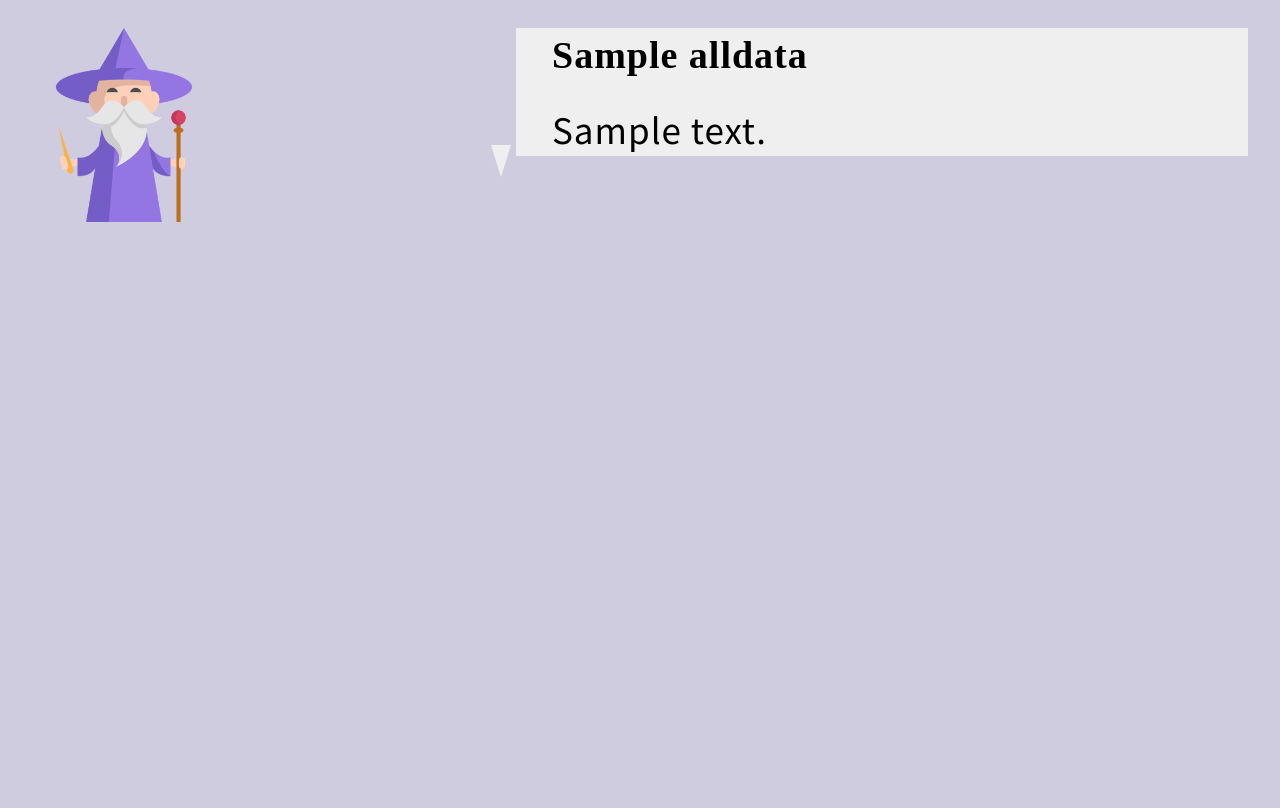
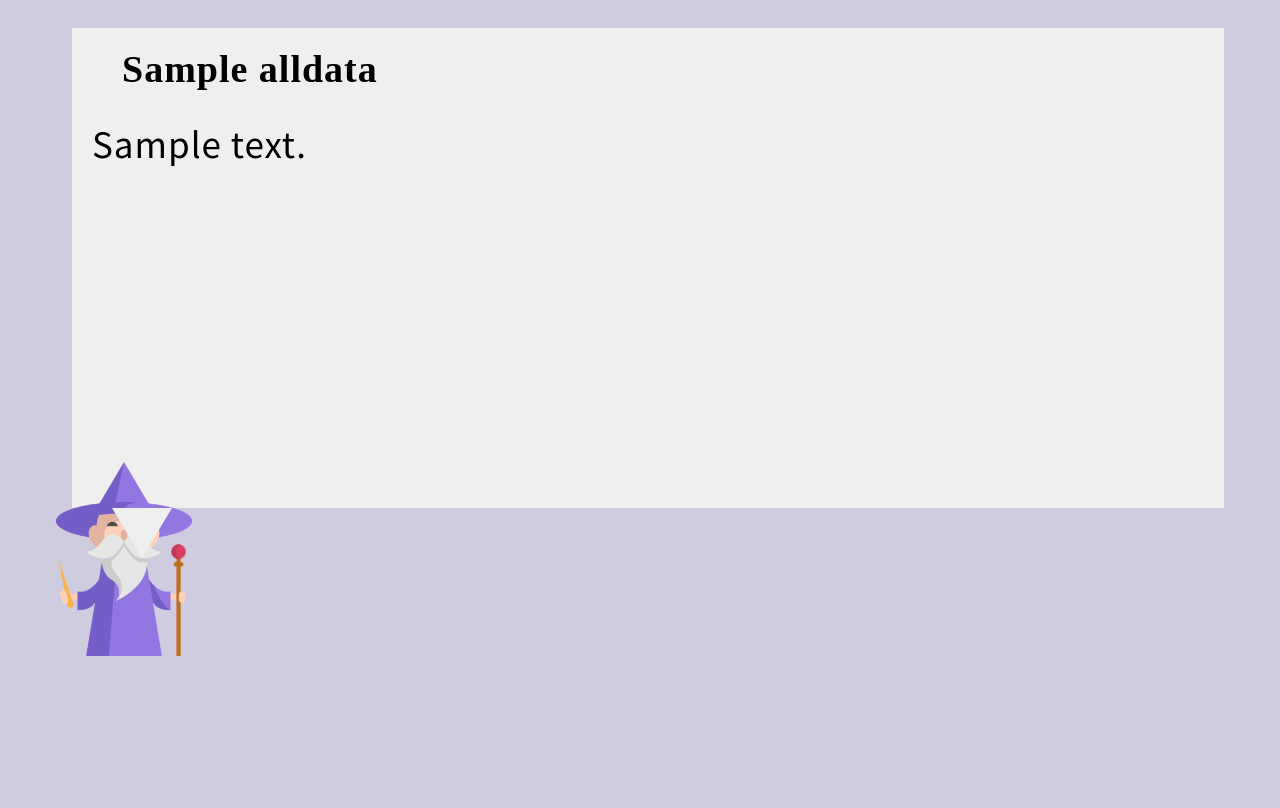
Before and after one commit to soyoung7777/kakaobot_test, a Django app: page /index/1/ in a window 1280 px wide. Run offline with Django 3.2, Linux system fonts and the light colour scheme; tables that the repository leaves empty hold one stand-in row (values such as "Sample post"); some web fonts are replaced.

Commit message:
no message

```diff
--- a/Django/chat/SubwayInfo.py
+++ b/Django/chat/SubwayInfo.py
@@ -258,9 +258,9 @@ def detail_get_subway_station_and_number_information(subwayData):
             for element in StationExistNameList:
                 if eq(element,total):
                     if eq(total,full_list[-1]):
-                        text+="<font color='#50ABBF'style='font-weight: bold;line-height:1.5em;'>"+total+"</font>🚋        "
+                        text+="<font color='#FF4D45'style='font-weight: bold;line-height:1.5em;'>"+total+"</font>🚋        "
                     else:
-                        text+="<font color='#50ABBF'style='font-weight: bold;line-height:1.5em;'>"+total+"</font>🚋   〰   "
+                        text+="<font color='#FF4D45'style='font-weight: bold;line-height:1.5em;'>"+total+"</font>🚋   〰   "
                     exist = True
             if exist==False:
                 # if eq(total,"none"):
--- a/Django/chat/static/web/css/chat.css
+++ b/Django/chat/static/web/css/chat.css
@@ -17,38 +17,32 @@ body {
  letter-spacing: 1px;
  margin-top: 20px;
  margin-bottom: 48px;
- width: 700px;
- background-color: #efefef;
- padding: 16px;
+ width: 90%;
+ height: 60%;
+ margin-left: 5%;
+ margin-right: 5%;
+ background-color: #EFEFEF;
  float:right;
- margin-right: 40px;
 }
 
 .bubble-speech.bubble-bottom:after {
- z-index: 3;
+ z-index: 2;
  content: "";
  position: absolute;
  width:0;
  height:0;
- left: -25px;
- bottom: -31px;
- border:10px transparent solid;
- border-top:32px #efefef solid;
+ left: 40px;
+ bottom: -80px;
+ border:30px transparent solid;
+ border-top:50px #efefef solid;
 }
-
-.bubble-square {
- width: 33px;
- height: 25px;
- text-align: center;
-}
-
 .bubble-speech .title {
  max-width: 700px;
-font-family: 'Jeju Gothic', serif;
+ font-family: 'Jeju Gothic', serif;
  font-size:38px;
  margin: 0;
  margin-left: 20px;
- padding: 0 12px 2px 0;
+ padding: 30px 12px 2px 30px;
 }
 
 .bubble-speech .message {
@@ -58,6 +52,11 @@ font-family: 'Jeju Gothic', serif;
  font-family: 'Noto Sans KR', sans-serif;
 }
 
+.footer{
+  bottom: 15%;
+  width: 100%;
+  position:fixed;
+}
 #magic{
  margin:20px;
 }
--- a/Django/chat/templates/web/index.html
+++ b/Django/chat/templates/web/index.html
@@ -10,7 +10,6 @@
 </head>
 <body>
   {% load static %}
-  <img id = "magic" src="{% static 'web/image/magic.png'%}" style="width:15%; height:15% float:left;">
   <div class="bubble-speech bubble-bottom">
 <h2 class="title">
   {{title}}
@@ -19,6 +18,9 @@
     {{message}}
   </div>
 </div>
+<div class = "footer">
+  <img id = "magic" src="{% static 'web/image/magic.png'%}" style="width:15%; height:15% float:left;">
+</div>
     <!--<h1>{{message}}</h1>-->
 </body>
 </html>
```
